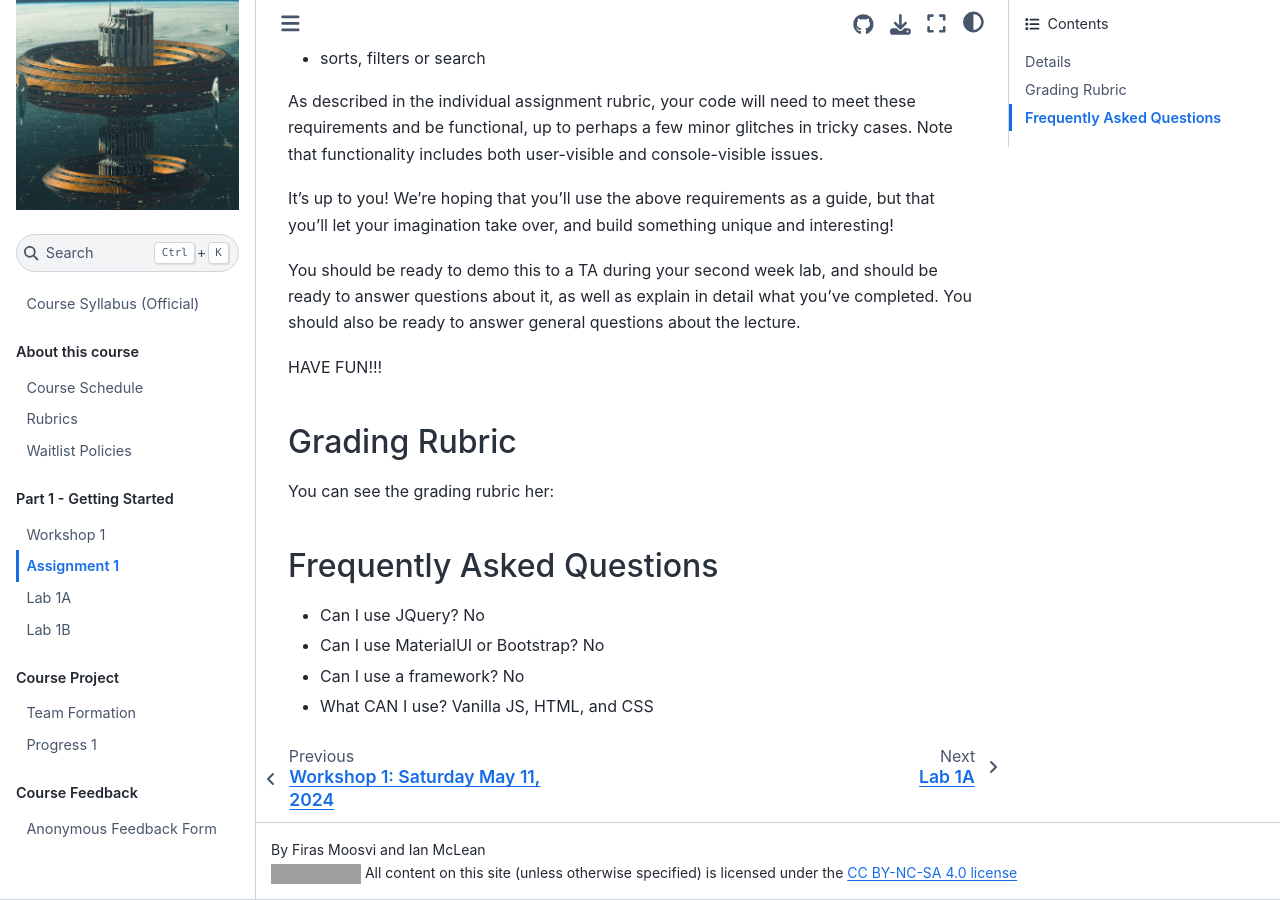
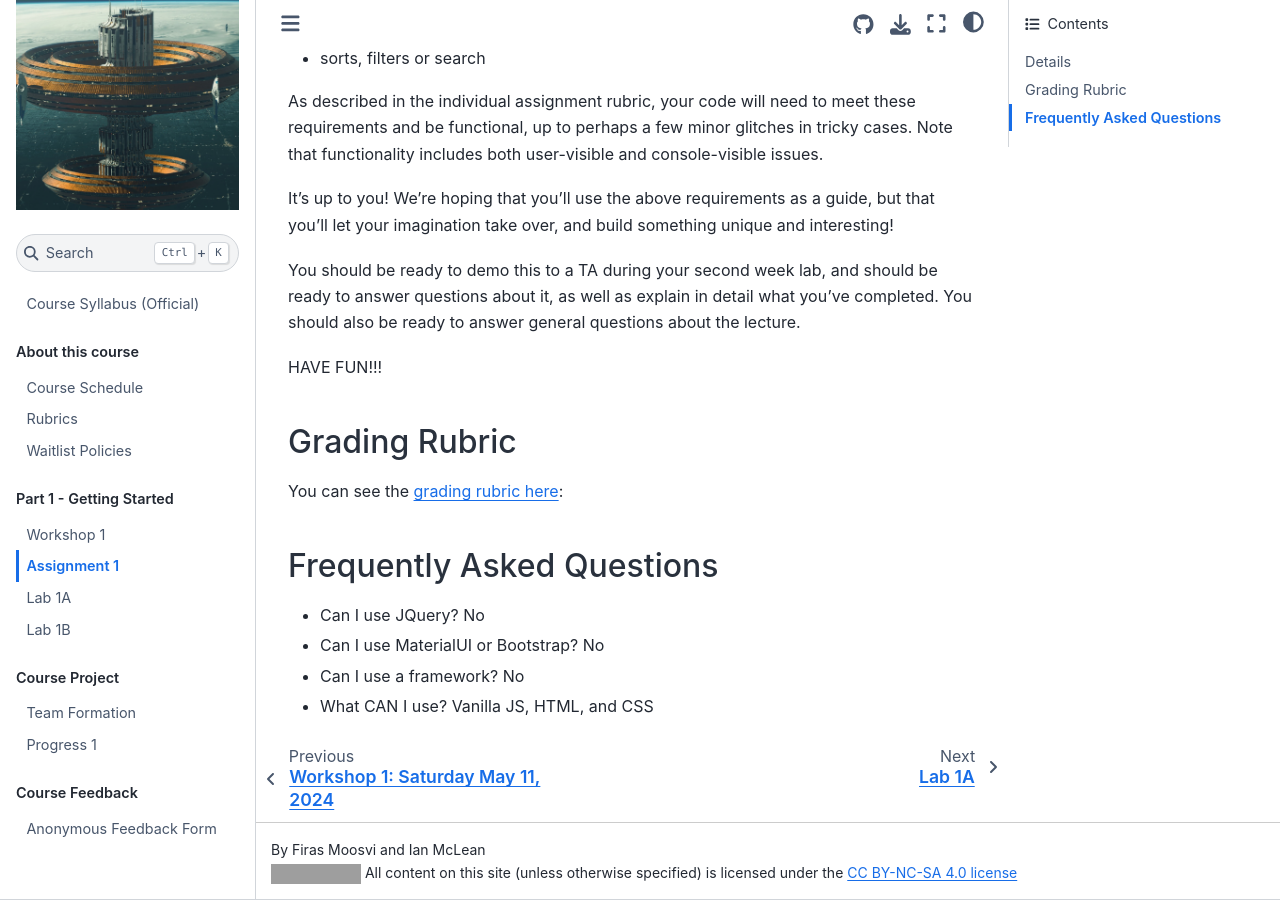
Before and after one commit to UBC-CS/cpsc455, a Jupyter Book: the page built from notes/part01/assignment01.md, in a window 1280 px wide and 900 px high, scrolled down 1389 px. Built offline with Jupyter Book 1.0.4 settings and Sphinx 7.4.7 and the Sphinx Book theme 1.1.4, drawn with Linux system fonts in a browser that asks for light colours; grey boxes are pictures that could not be loaded.

Commit message:
link to A1 rubric

```diff
--- a/notes/part01/assignment01.md
+++ b/notes/part01/assignment01.md
@@ -52,7 +52,7 @@ HAVE FUN!!!
 
 ## Grading Rubric
 
-You can see the grading rubric her:
+You can see the [grading rubric here](https://www.students.cs.ubc.ca/~cs-455/2024_S/notes/part01/assignment01.html):
 
 ## Frequently Asked Questions
 
```
